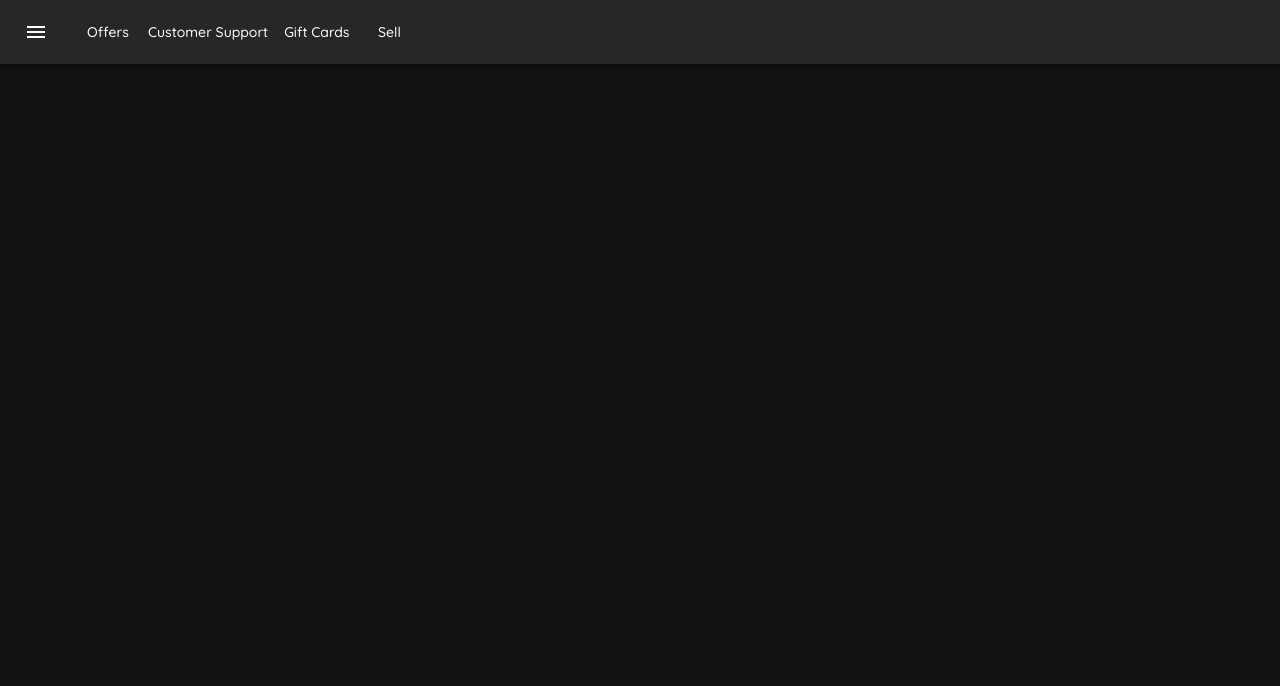
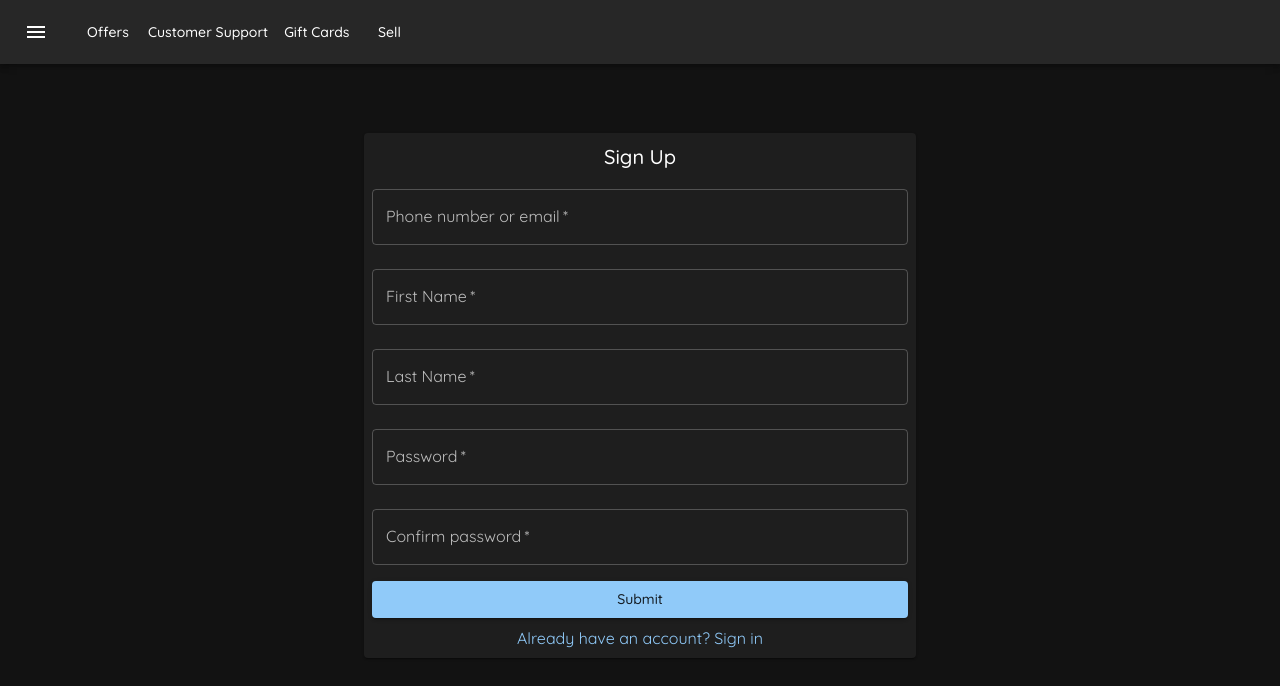
Before and after one commit to BlueWebber/blue-shop-client, a React (Create React App) app: page /signup in a window 1280 px wide. Shown: the top 686 px of the page. Built offline with nearby package versions, Linux system fonts and the light colour scheme.

Commit message:
Create and integrate sign up form

```diff
--- a/src/App.js
+++ b/src/App.js
@@ -1,5 +1,6 @@
 import { Routes, Route, Navigate } from "react-router-dom";
 import Login from "./screens/login";
+import Signup from "./screens/signup";
 import AppWrapper from "./components/appWrapper";
 import NavBar from "./components/navBar";
 import AppDrawer from "./components/appDrawer";
@@ -14,6 +15,7 @@ function App() {
         <Routes>
           <Route path="/" element={<Navigate to="/login" />} />
           <Route path="/login" element={<Login />} />
+          <Route path="/signup" element={<Signup />} />
         </Routes>
       </Main>
     </AppWrapper>
--- /dev/null
+++ b/src/screens/signup.jsx
@@ -0,0 +1,71 @@
+import FormBox from "../components/common/formBox";
+import { Typography, TextField, Button, Box, Link } from "@mui/material";
+import { Link as RouterLink } from "react-router-dom";
+
+const Signup = () => {
+  return (
+    <FormBox>
+      <Typography align="center" variant="h6" component="h1">
+        Sign Up
+      </Typography>
+      <form onSubmit={(e) => e.preventDefault()}>
+        <TextField
+          type="text"
+          id="phoneOrEmail"
+          variant="outlined"
+          label="Phone number or email"
+          margin="normal"
+          required
+          fullWidth
+        />
+        <TextField
+          type="text"
+          id="firstName"
+          variant="outlined"
+          label="First Name"
+          margin="normal"
+          required
+          fullWidth
+        />
+        <TextField
+          type="text"
+          id="lastName"
+          variant="outlined"
+          label="Last Name"
+          margin="normal"
+          required
+          fullWidth
+        />
+
+        <TextField
+          type="password"
+          id="password"
+          variant="outlined"
+          label="Password"
+          margin="normal"
+          required
+          fullWidth
+        />
+        <TextField
+          type="password"
+          id="confirmPassword"
+          variant="outlined"
+          label="Confirm password"
+          margin="normal"
+          required
+          fullWidth
+        />
+        <Button variant="contained" fullWidth sx={{ mt: 1 }} type="submit">
+          Submit
+        </Button>
+      </form>
+      <Box sx={{ mt: 1, textAlign: "center" }}>
+        <Link component={RouterLink} underline="none" to="/login">
+          Already have an account? Sign in
+        </Link>
+      </Box>
+    </FormBox>
+  );
+};
+
+export default Signup;
```
